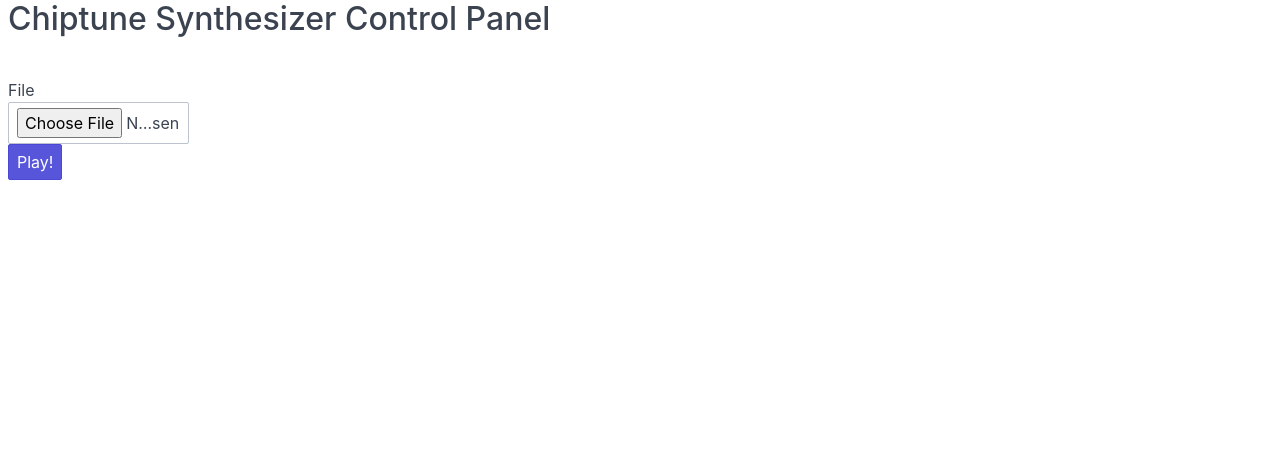
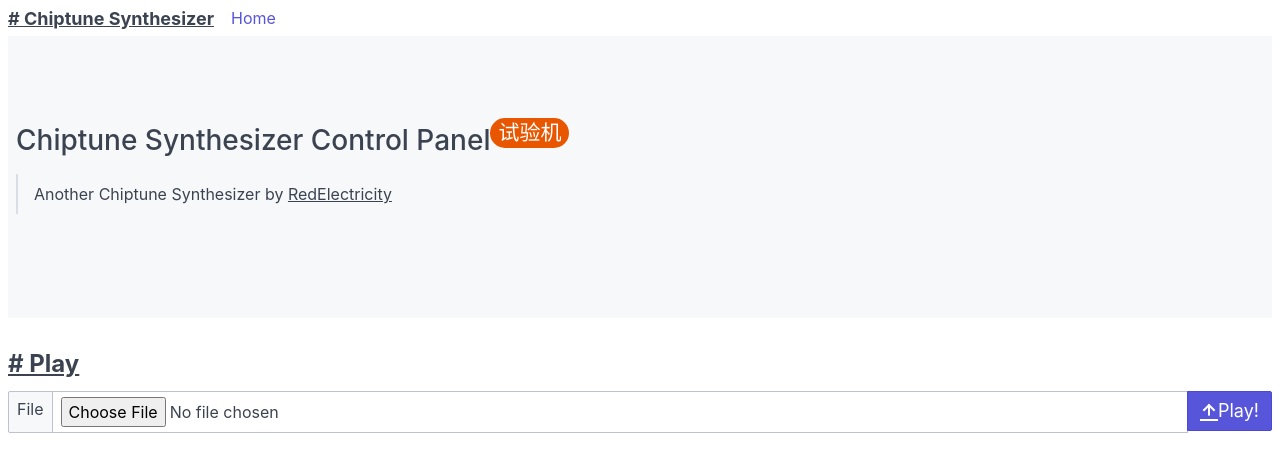
Before and after one commit to RedElectricity/ChiptuneSynthesizer, a plain HTML site: page data/index.html in a window 1280 px wide. Drawn offline with nearby package versions, Linux system fonts and the light colour scheme.

Commit message:
Finish Web Main Panel & Start to write routers

```diff
--- a/data/index.html
+++ b/data/index.html
@@ -13,16 +13,31 @@
 </head>
 <body>
     <div class="container">
-        <h2>Chiptune Synthesizer Control Panel</h2><br>
-        <div style="display: flex;">
-            <form action="/playVgm" method="post">
-                <label class="input-group-addon col-3">File</label>
-                <div class="col-6">
+        <header class="navbar">
+            <section class="navbar-section">
+                <div class="navbar-brand mr-2 text-bold"><u># Chiptune Synthesizer</u></div>
+                <a href="/" target="_blank" rel="noopener noreferrer" class="btn btn-link">Home</a>
+            </section>
+        </header>
+        <div class="hero bg-gray">
+            <div class="hero-body">
+                <h3>Chiptune Synthesizer Control Panel<sup><span class="label label-rounded label-error">试验机</span></sup></h3>
+                <blockquote>
+                    <p>Another Chiptune Synthesizer by <u>RedElectricity</u></p>
+                </blockquote>
+            </div>
+
+        </div><br>
+        <form action="/playVgm" method="post">
+            <div class="form-horizontal">
+                <h4 class="text-bold"><u># Play</u></h4>
+                <div class="input-group">
+                    <span class="input-group-addon" for="vgmSelector">File</span>
                     <input id="vgmSelector" type="file" class="form-input">
-                    <button class="btn btn-primary input-group-btn">Play!</button>
+                    <button class="btn btn-primary input-group-btn btn-lg"><i class="icon icon-upload"></i>Play!</button>
                 </div>
-            </form>
-        </div>
+            </div>
+        </form>
     </div>
 </body>
 </html>
```
Also changed, not shown: assets/Schematic.png (added), data/setting.html (added), todo.txt (added), 2 other files.
